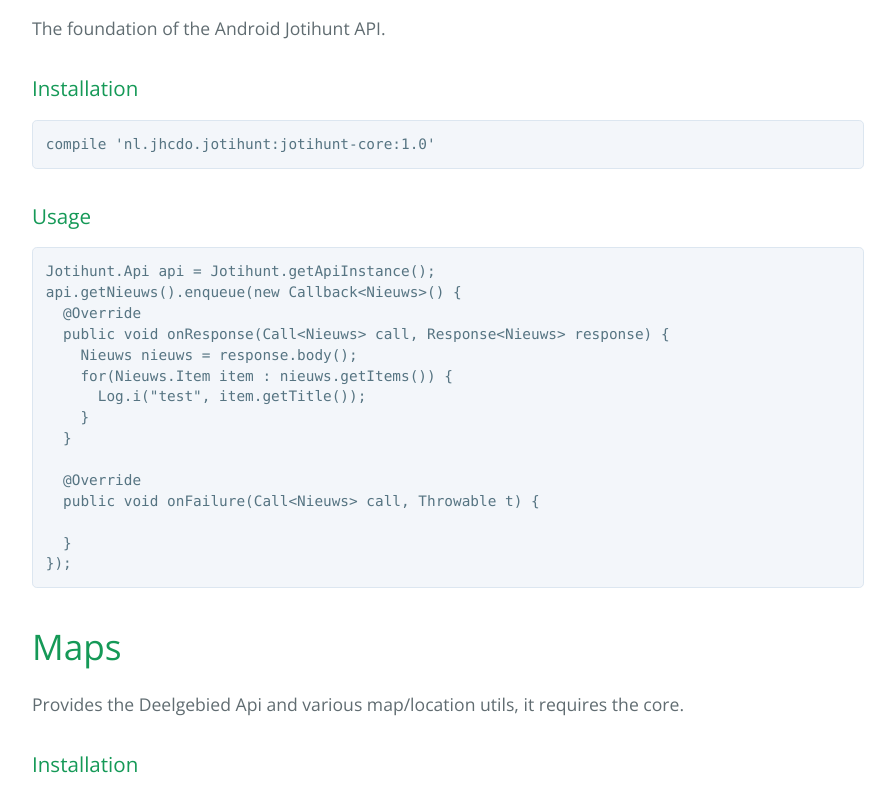
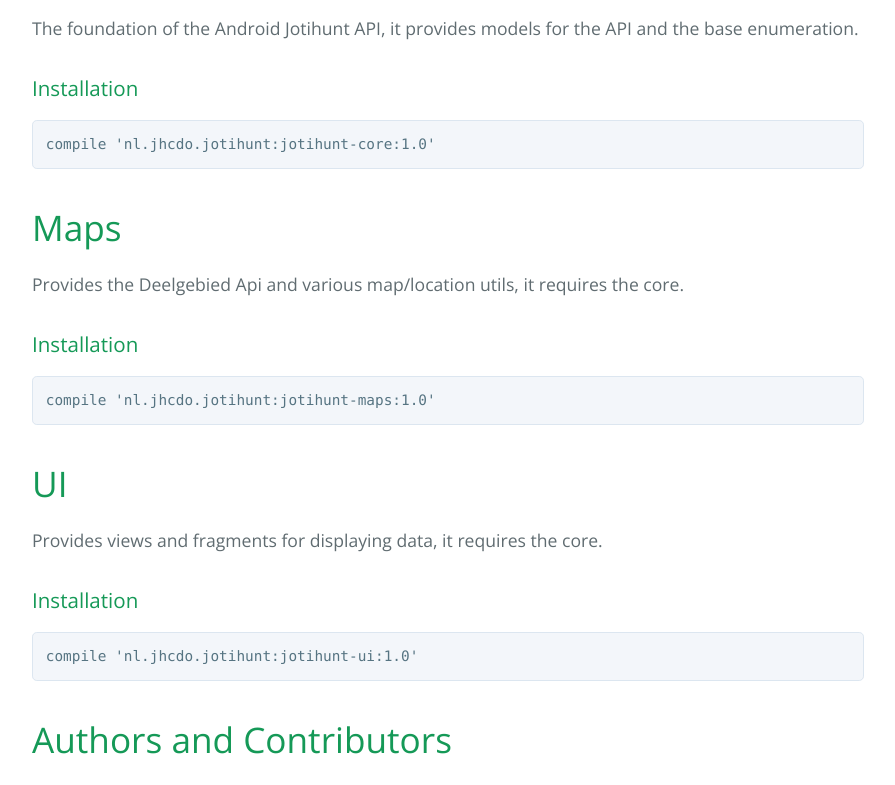
Before and after one commit to JHCDO/Jhapiv1, a plain HTML site: page index.html in a window 1280 px wide. Shown: the part 599-1384 px from the top of the page, without its empty margins (192-1087 px from the left). Drawn offline with nearby package versions, Linux system fonts and the light colour scheme.

```diff
--- a/index.html
+++ b/index.html
@@ -27,32 +27,12 @@
 <h1>
 <a id="core" class="anchor" href="#core" aria-hidden="true"><span aria-hidden="true" class="octicon octicon-link"></span></a>Core</h1>
 
-<p>The foundation of the Android Jotihunt API.</p>
+<p>The foundation of the Android Jotihunt API, it provides models for the API and the base enumeration.</p>
 
 <h3>
 <a id="installation" class="anchor" href="#installation" aria-hidden="true"><span aria-hidden="true" class="octicon octicon-link"></span></a>Installation</h3>
 
 <pre><code>compile 'nl.jhcdo.jotihunt:jotihunt-core:1.0'
-</code></pre>
-
-<h3>
-<a id="usage" class="anchor" href="#usage" aria-hidden="true"><span aria-hidden="true" class="octicon octicon-link"></span></a>Usage</h3>
-
-<pre><code>Jotihunt.Api api = Jotihunt.getApiInstance();
-api.getNieuws().enqueue(new Callback&lt;Nieuws&gt;() {
-  @Override
-  public void onResponse(Call&lt;Nieuws&gt; call, Response&lt;Nieuws&gt; response) {
-    Nieuws nieuws = response.body();
-    for(Nieuws.Item item : nieuws.getItems()) {
-      Log.i("test", item.getTitle());
-    }
-  }
-
-  @Override
-  public void onFailure(Call&lt;Nieuws&gt; call, Throwable t) {
-
-  }
-});
 </code></pre>
 
 <h1>
```
Also changed, not shown: params.json (+1 -1 lines).
